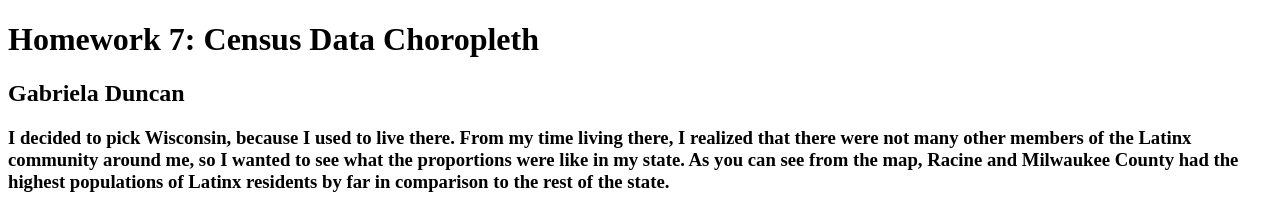
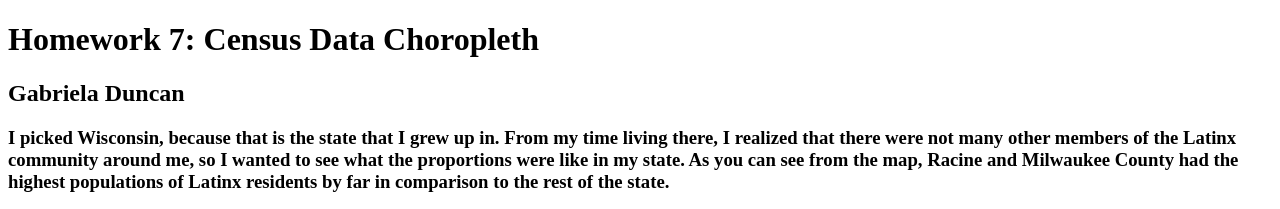
Before and after one commit to GabrielaDuncan/GEOG370, a plain HTML site: page HW7/hw7.html in a window 1280 px wide. Shown: the top 209 px of the page. Drawn offline with Linux system fonts and the light colour scheme.

Commit message:
Update hw7.html

```diff
--- a/HW7/hw7.html
+++ b/HW7/hw7.html
@@ -8,7 +8,7 @@
 <body>
 <h1>Homework 7: Census Data Choropleth </h1>
 <h2>Gabriela Duncan</h2>
-<h3>I decided to pick Wisconsin, because I used to live there. From my time living there, I realized that there were not many other members of the Latinx community around me, so I wanted to see what the proportions were like in my state. As you can see from the map, Racine and Milwaukee County had the highest populations of Latinx residents by far in comparison to the rest of the state.</h3>
+<h3>I picked Wisconsin, because that is the state that I grew up in. From my time living there, I realized that there were not many other members of the Latinx community around me, so I wanted to see what the proportions were like in my state. As you can see from the map, Racine and Milwaukee County had the highest populations of Latinx residents by far in comparison to the rest of the state.</h3>
 <!-- Your map goes here -->
 <a href="yourmap.png">
     <img src="yourmap.png" alt="your map" width='500px'>
```
